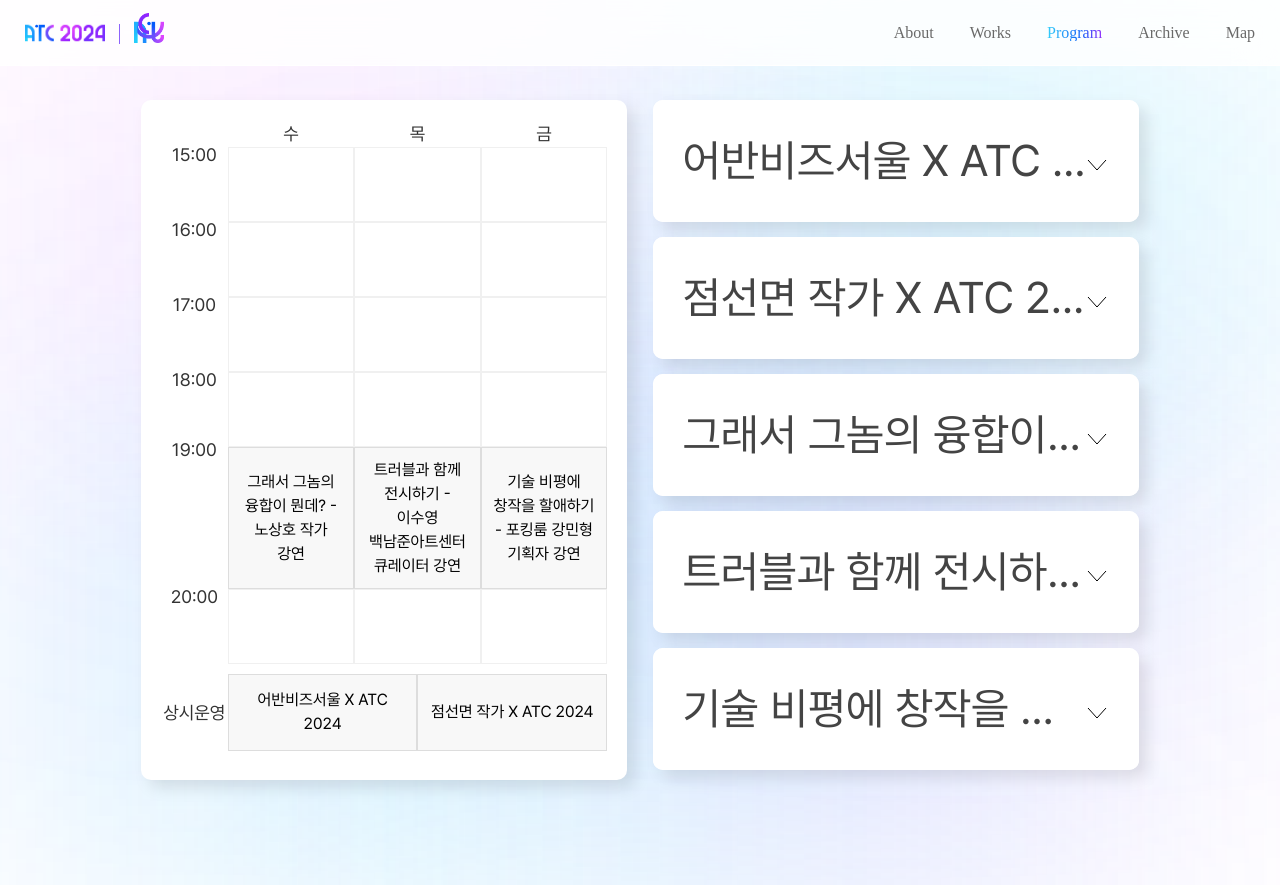
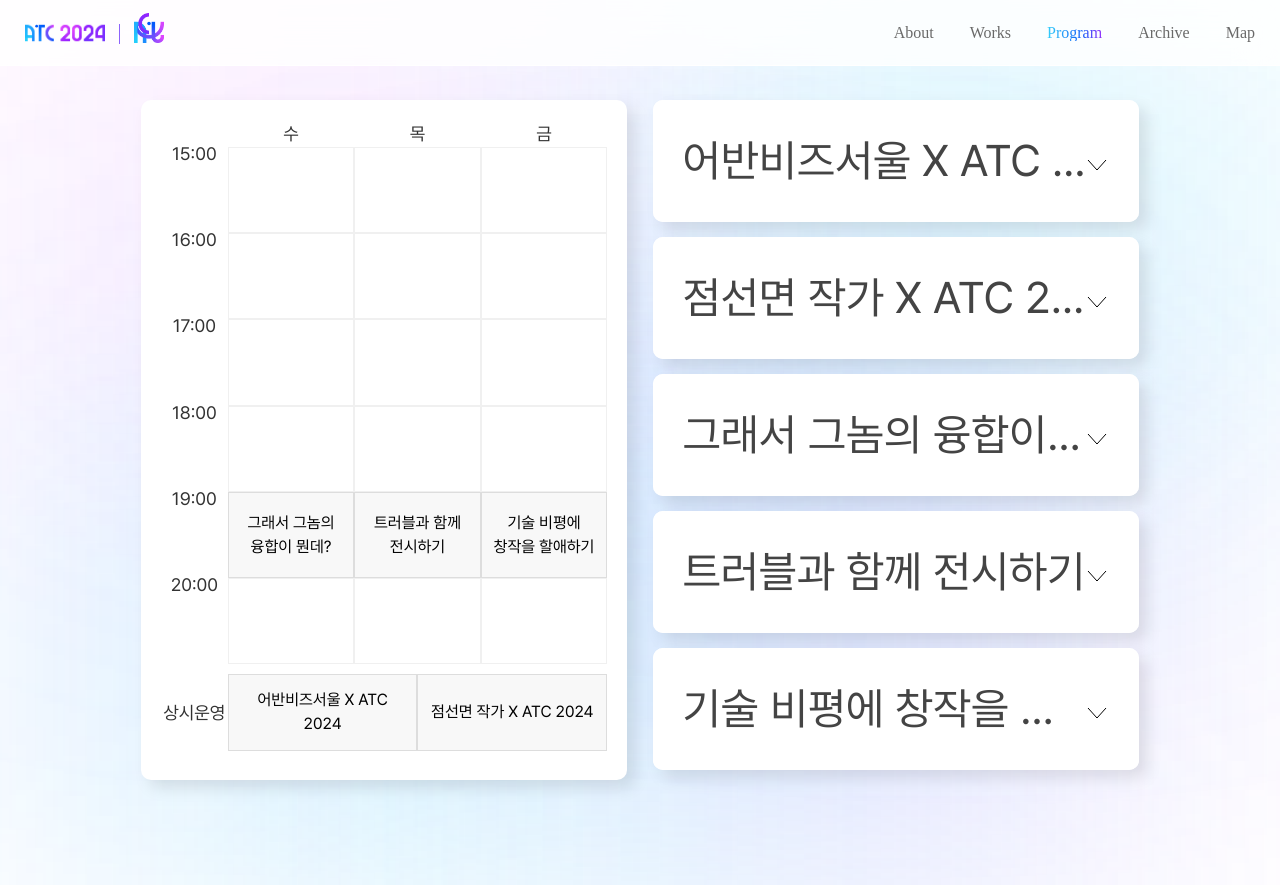
Before and after one commit to rmdnps10/ATC2024, a Next.js app: page /program in a window 1280 px wide. Built offline with nearby package versions, Linux system fonts and the light colour scheme.

Commit message:
Chore: 프로그램 타이틀 수정 #13

```diff
--- a/src/app/(main)/program/page.js
+++ b/src/app/(main)/program/page.js
@@ -58,7 +58,7 @@ export default function ProgramPage() {
   const programs = [
     {
       id: 'program1',
-      title: '그래서 그놈의 융합이 뭔데? - 노상호 작가 강연',
+      title: '그래서 그놈의 융합이 뭔데?',
       day: '수',
       startTime: '19:00',
       endTime: '20:00',
@@ -68,17 +68,17 @@ export default function ProgramPage() {
     },
     {
       id: 'program2',
-      title: '트러블과 함께 전시하기 - 이수영 백남준아트센터 큐레이터 강연',
+      title: '트러블과 함께 전시하기',
       day: '목',
       startTime: '19:00',
       endTime: '20:00',
       location: '서강대학교 하비에르관 5F 이머시브홀',
       description:
-        '트러블과 함께 하라”에서 트러블(Trouble)의 어원은 "불러일으키다. 애매하게 만들다. 방해하다"에서 온 것이다. 프로블럼(Problem)이 해결책을 제시하는 것과 연결되어 있는 반면, 트러블은 하나의 원인으로 환원되지도, 깔끔하게 정리되지도 않는다. 오히려 문제해결을 위해 상황을 잘 정리하는 것 보다 뒤섞어버리는 쪽에 가깝다. 트러블은 지나친 단순화와 싸우며, 지금 당장 가능한 응답을 불러일으키는 능력을 키우는 것을 말한다. 본 강의는 지금까지 기획한 여러 전시들을 돌아보며 트러블과 함께 하는 전시의 몇 가지 원칙에 대해 이야기하고자 한다.'
+        '"트러블과 함께 하라"에서 트러블(Trouble)의 어원은 "불러일으키다. 애매하게 만들다. 방해하다"에서 온 것이다. 프로블럼(Problem)이 해결책을 제시하는 것과 연결되어 있는 반면, 트러블은 하나의 원인으로 환원되지도, 깔끔하게 정리되지도 않는다. 오히려 문제해결을 위해 상황을 잘 정리하는 것 보다 뒤섞어버리는 쪽에 가깝다. 트러블은 지나친 단순화와 싸우며, 지금 당장 가능한 응답을 불러일으키는 능력을 키우는 것을 말한다. 본 강의는 지금까지 기획한 여러 전시들을 돌아보며 트러블과 함께 하는 전시의 몇 가지 원칙에 대해 이야기하고자 한다.'
     },
     {
       id: 'program3',
-      title: '기술 비평에 창작을 할애하기 - 포킹룸 강민형 기획자 강연',
+      title: '기술 비평에 창작을 할애하기',
       day: '금',
       startTime: '19:00',
       endTime: '20:00',
```
